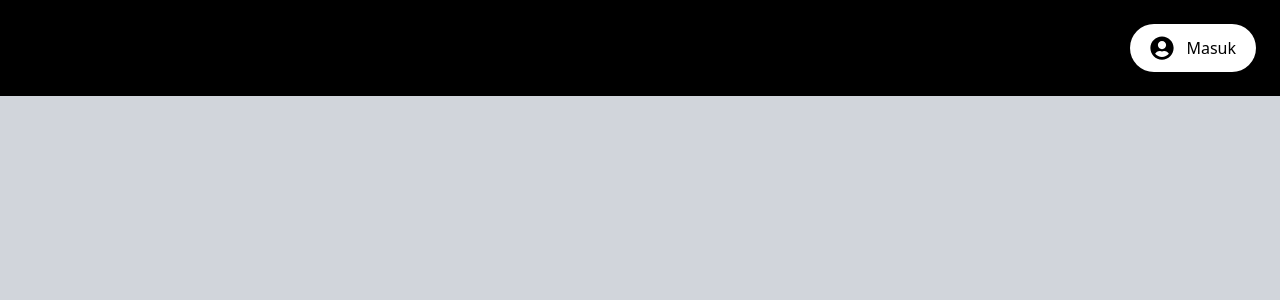
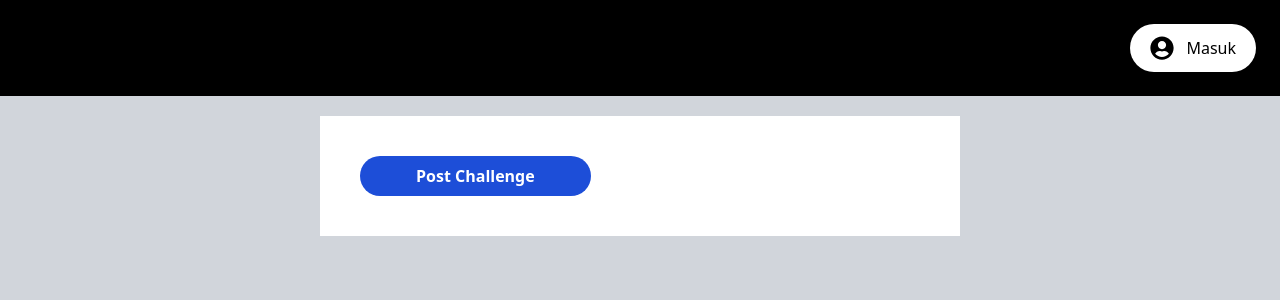
Before and after one commit to rg-km/final-project-engineering-3, a React (Create React App) app in the folder frontend/: page /my-challenges in a window 1280 px wide. Before the commit this address had no page. Shown: the top 300 px of the page. Built offline with nearby package versions, Linux system fonts and the light colour scheme.

Commit message:
save for later

```diff
--- a/frontend/src/App.js
+++ b/frontend/src/App.js
@@ -1,6 +1,7 @@
 import { Route, Routes } from 'react-router-dom'
 import TopBar from './components/shared/TopBar'
 import Login from './pages/Login'
+import MitraChallenges from './pages/MitraChallenges'
 import PostChallenge from './pages/PostChallenge'
 import Signup from './pages/Signup'
 
@@ -12,6 +13,7 @@ function App() {
         <Route path="/login" element={<Login />} />
         <Route path="/signup" element={<Signup />} />
         <Route path="/add-challenge" element={<PostChallenge />} />
+        <Route path="/my-challenges" element={<MitraChallenges />} />
       </Routes>
     </div>
   )
--- /dev/null
+++ b/frontend/src/pages/MitraChallenges.jsx
@@ -0,0 +1,19 @@
+import { HiOutlineEmojiSad } from 'react-icons/hi'
+
+function MitraChallenges() {
+  return (
+    <div className="container">
+      <button className="px-14 py-2 rounded-full bg-blue-700 text-white font-semibold">
+        Post Challenge
+      </button>
+      <div className="flex">
+        {/* <div className="mx-auto mt-24 flex flex-col items-center">
+          <HiOutlineEmojiSad fontSize={64} />
+          <p className="mt-2">Belum ada Challenge dari Mitra</p>
+        </div> */}
+      </div>
+    </div>
+  )
+}
+
+export default MitraChallenges
```
